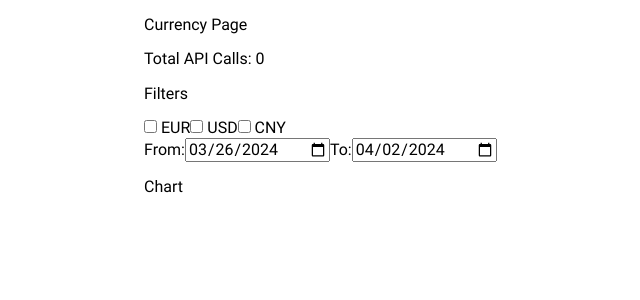
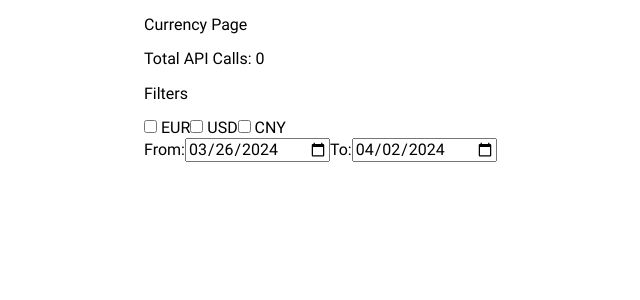
Before and after one commit to vlad-lis/currency-chart, a React (Create React App) app: page / in a window 1280 px wide. Shown: the top 300 px of the page, without its empty margins (46-686 px from the left). Built offline with nearby package versions, Linux system fonts and the light colour scheme.

Commit message:
fix: loader display

```diff
--- a/src/App.tsx
+++ b/src/App.tsx
@@ -17,10 +17,16 @@ function App() {
   );
   const [apiCallCounter, setApiCallCounter] = useState(0);
   const [currentChartData, setCurrentChartData] = useState([]);
+  const [isChartDisplayed, setIsChartDisplayed] = useState<boolean>(false);
+  const [isLoading, setIsLoading] = useState<boolean>(false);
 
   useEffect(() => {
     const getChartData = async () => {
+      setIsChartDisplayed(false);
+
       if (selectedCurrencies.length > 0 && dateRange.length > 0) {
+        setIsChartDisplayed(true);
+        setIsLoading(true);
         const cachedData = JSON.parse(
           sessionStorage.getItem('cachedData') || '[]'
         );
@@ -64,6 +70,7 @@ function App() {
           }
         }
 
+        // save to session storage and filter
         sessionStorage.setItem('cachedData', JSON.stringify(cachedData));
         const filteredData = cachedData.filter((item: TCachedDataItem) =>
           dateRange.includes(item.date)
@@ -74,6 +81,7 @@ function App() {
         );
 
         setCurrentChartData(filteredData);
+        setIsLoading(false);
       }
     };
 
@@ -86,7 +94,9 @@ function App() {
       <p>Currency Page</p>
       <p>Total API Calls: {apiCallCounter}</p>
       <Filters />
-      <Chart data={currentChartData} />
+      {!isChartDisplayed ? null : (
+        <Chart data={currentChartData} isLoading={isLoading} />
+      )}
     </div>
   );
 }
--- a/src/components/Chart/Chart.tsx
+++ b/src/components/Chart/Chart.tsx
@@ -2,6 +2,7 @@ import { ReactElement } from 'react';
 import { useSelector } from 'react-redux';
 import { Legend, Line, LineChart, Tooltip, XAxis, YAxis } from 'recharts';
 import { RootState } from '../../store/store';
+import Loader from '../Loader/Loader';
 
 type TCachedDataItem = {
   date: string;
@@ -11,9 +12,10 @@ type TCachedDataItem = {
 
 type TChartProps = {
   data: TCachedDataItem[];
+  isLoading: boolean;
 };
 
-const Chart = ({ data }: TChartProps): ReactElement => {
+const Chart = ({ data, isLoading }: TChartProps): ReactElement => {
   console.log(data);
   const { selectedCurrencies } = useSelector(
     (state: RootState) => state.filters
@@ -31,6 +33,10 @@ const Chart = ({ data }: TChartProps): ReactElement => {
         return '#000000';
     }
   };
+
+  if (isLoading) {
+    return <Loader />;
+  }
 
   return (
     <div>
```
